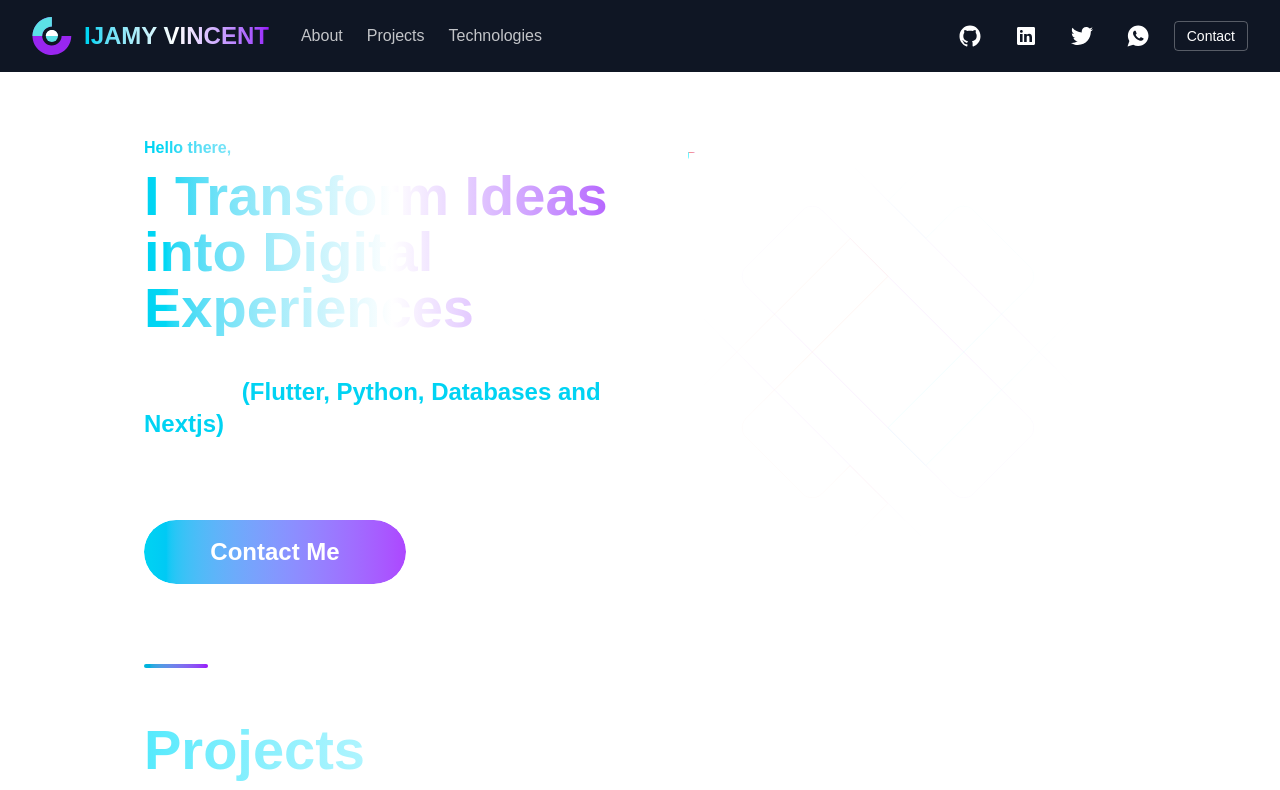
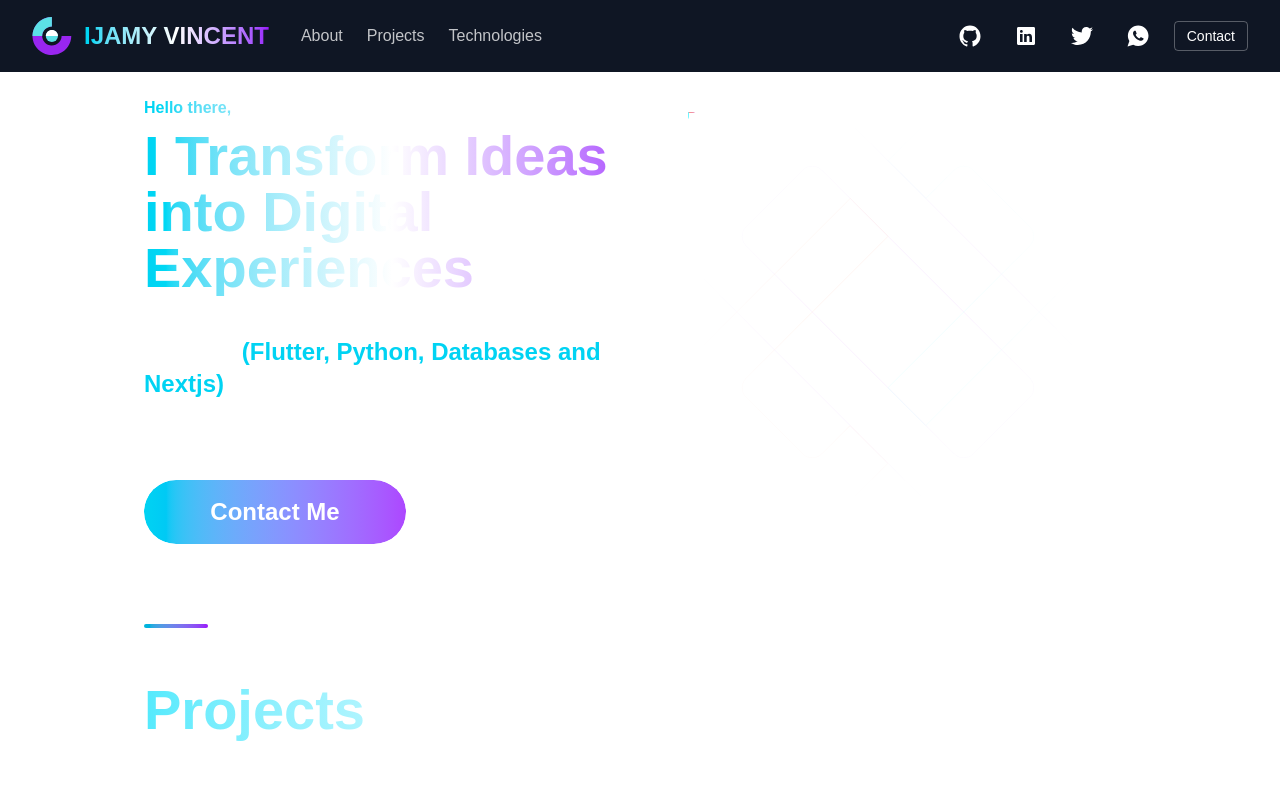
Before and after one commit to sandaji/My-Portfolio, a Next.js app: page / in a window 1280 px wide. Shown: the top 790 px of the page. Built offline with nearby package versions, Linux system fonts and the light colour scheme.

Commit message:
hero styles improvement

```diff
--- a/app/components/Hero.tsx
+++ b/app/components/Hero.tsx
@@ -10,7 +10,7 @@ type HeroProps = {
 
 const Hero = ({ handleClick }: HeroProps) => {
   return (
-    <section className="flex flex-col md:flex-row justify-between items-center w-full max-w-[1040px] mx-auto px-6 -mt-6 relative sm:mt-0">
+    <section className="flex flex-col md:flex-row justify-between items-center w-full max-w-[1040px] mx-auto px-6  relative lg:-mt-10">
       {/* Left: Text Content */}
       <div className="w-full md:w-1/2 flex flex-col">
         <motion.h1
```
